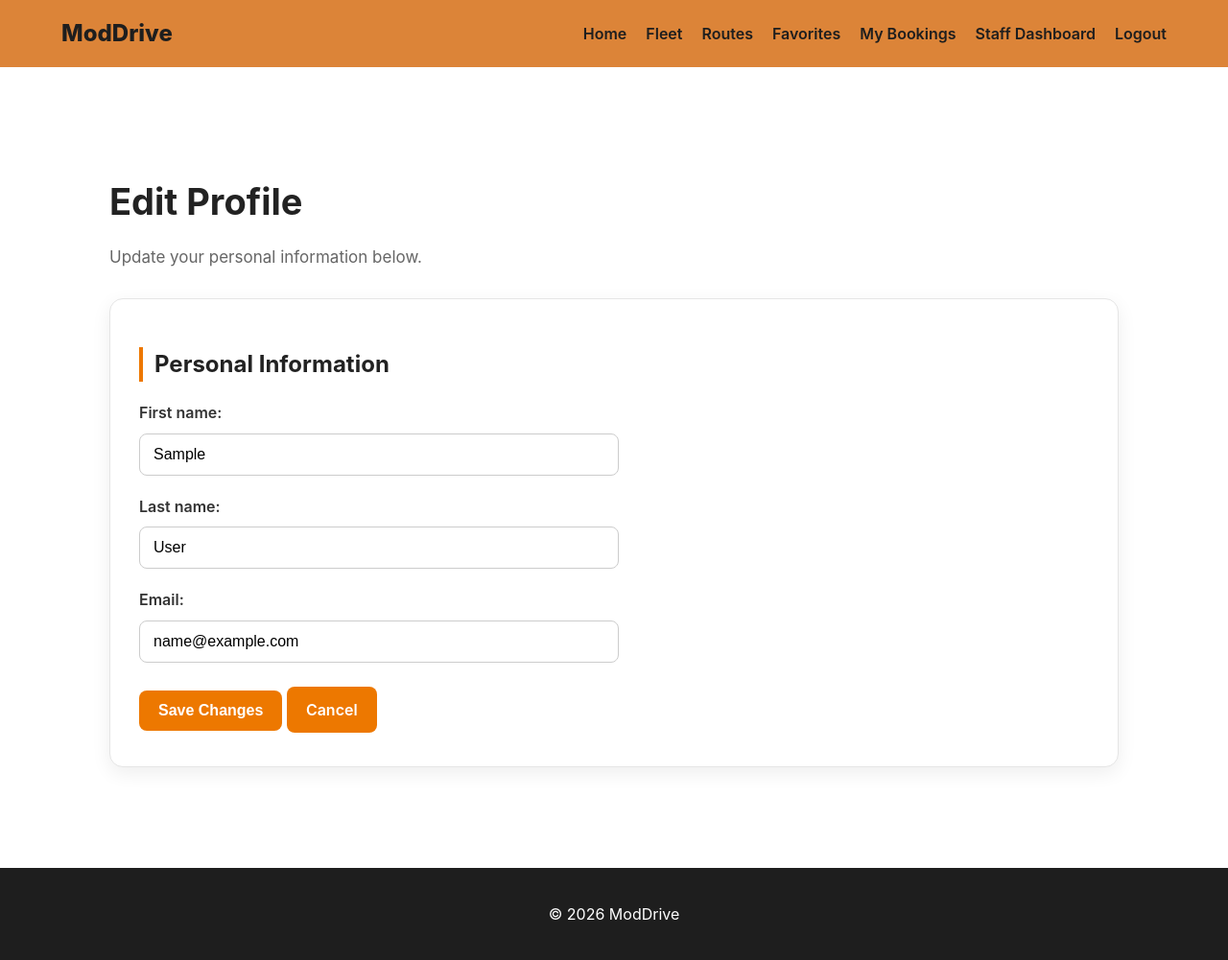
After one commit to manasnp/Moddrive, a Django app: page /accounts/edit-profile/ in a window 1280 px wide. The commit adds this page. Shown: the whole page at 96% size. Run offline with Django 4.2, Linux system fonts and the light colour scheme; the visitor is signed in with stand-in values (Sample User, id 1); parts of the project's set-up code (start-up, migrations or seed data) failed here and were passed over.

Commit message:
Add account profile and edit profile functionality

```diff
--- a/accounts/forms.py
+++ b/accounts/forms.py
@@ -76,3 +76,26 @@ class RegistrationForm(UserCreationForm):
             )
 
         return full_name
+
+
+
+class EditProfileForm(forms.ModelForm):
+    first_name = forms.CharField(max_length=150, required=True)
+    last_name = forms.CharField(max_length=150, required=True)
+    email = forms.EmailField(required=True)
+
+    class Meta:
+        model = User
+        fields = ("first_name", "last_name", "email")
+
+    def clean_email(self):
+        email = self.cleaned_data["email"].strip().lower()
+
+        if User.objects.filter(email__iexact=email).exclude(
+            pk=self.instance.pk
+        ).exists():
+            raise forms.ValidationError(
+                "This email address is already in use."
+            )
+
+        return email
--- a/accounts/urls.py
+++ b/accounts/urls.py
@@ -6,5 +6,7 @@ app_name = "accounts"
 urlpatterns = [
     path("register/", views.register, name="register"),
     path("login/", views.user_login, name="login"),
-    path("logout/",views.user_logout, name="logout")
+    path("logout/", views.user_logout, name="logout"),
+    path("profile/", views.profile, name="profile"),
+    path("edit-profile/", views.edit_profile, name="edit_profile"),
 ]
--- a/accounts/views.py
+++ b/accounts/views.py
@@ -1,11 +1,14 @@
+
+from django.contrib.auth.decorators import login_required, user_passes_test
 from django.contrib.auth.models import Group
 from django.shortcuts import render, redirect
 from django.contrib.auth import login, logout, authenticate
 from django.views.decorators.http import require_POST
-from .forms import RegistrationForm
-from django.contrib.auth.decorators import user_passes_test
 
-# Create your account views here.
+from .forms import RegistrationForm, EditProfileForm
+
+
+# Register a new user
 def register(request):
     if request.method == "POST":
         form = RegistrationForm(request.POST)
@@ -14,37 +17,87 @@ def register(request):
             user = form.save()
             customer_group = Group.objects.get(name="Customer")
             user.groups.add(customer_group)
-            login(request,user)
-            return redirect("home")  # Redirect to the home page after successful registration
+            login(request, user)
+            return redirect("home")
     else:
         form = RegistrationForm()
 
     return render(request, "accounts/register.html", {"form": form})
 
+
+# Login
 def user_login(request):
     error_message = None
+
     if request.method == "POST":
         email = request.POST.get("email")
         password = request.POST.get("password")
+
         user = authenticate(username=email, password=password)
+
         if user is not None:
             login(request, user)
             return redirect("home")
-
         else:
             error_message = "Invalid email or password."
 
-    return render(request, "accounts/login.html", {"error_message": error_message})
+    return render(
+        request,
+        "accounts/login.html",
+        {"error_message": error_message}
+    )
 
+
+# Logout
 @require_POST
 def user_logout(request):
     logout(request)
     return redirect("home")
 
+
+# Staff permissions
 def is_booking_staff(user):
-    return user.is_authenticated and user.has_perm("bookings.change_booking")
+    return user.is_authenticated and user.has_perm(
+        "bookings.change_booking"
+    )
+
+
 booking_staff_required = user_passes_test(is_booking_staff)
 
+
 def is_fleet_manager(user):
-    return user.is_authenticated and user.has_perm("fleet.change_vehicle")
+    return user.is_authenticated and user.has_perm(
+        "fleet.change_vehicle"
+    )
+
+
 fleet_manager_required = user_passes_test(is_fleet_manager)
+
+
+# Profile page
+@login_required
+def profile(request):
+    return render(request, "accounts/profile.html")
+
+
+# Edit Profile page
+@login_required
+def edit_profile(request):
+    if request.method == "POST":
+        form = EditProfileForm(
+            request.POST,
+            instance=request.user
+        )
+
+        if form.is_valid():
+            form.save()
+            return redirect("accounts:profile")
+
+    else:
+        form = EditProfileForm(instance=request.user)
+
+    return render(
+        request,
+        "accounts/edit_profile.html",
+        {"form": form}
+    )
--- a/static/css/styles.css
+++ b/static/css/styles.css
@@ -2352,3 +2352,121 @@ img {
         width: 100%;
     }
 }
+
+/* MODDRIVE PROFILE PAGE */
+
+.profile-page {
+    max-width: 1100px;
+    margin: 50px auto;
+    padding: 30px 24px;
+}
+
+.profile-page h1 {
+    font-size: 38px;
+    color: #222;
+    margin-bottom: 12px;
+}
+
+.profile-page > p {
+    color: #666;
+    font-size: 17px;
+    margin-bottom: 30px;
+}
+
+.profile-card {
+    background: #ffffff;
+    padding: 30px;
+    margin-bottom: 25px;
+    border-radius: 14px;
+    border: 1px solid #e5e5e5;
+    box-shadow: 0 6px 20px rgba(0, 0, 0, 0.07);
+}
+
+.profile-card h2 {
+    color: #222;
+    font-size: 24px;
+    margin-bottom: 20px;
+    border-left: 4px solid #ed7800;
+    padding-left: 12px;
+}
+
+.profile-card p {
+    margin-bottom: 15px;
+    color: #444;
+    line-height: 1.6;
+}
+
+.profile-card a {
+    display: inline-block;
+    background: #ed7800;
+    color: white;
+    padding: 12px 20px;
+    border-radius: 8px;
+    text-decoration: none;
+    font-weight: 600;
+    margin: 5px 0;
+}
+
+.profile-card a:hover {
+    background: #c96200;
+}
+
+@media (max-width: 650px) {
+    .profile-page {
+        margin: 20px auto;
+        padding: 20px 15px;
+    }
+
+    .profile-page h1 {
+        font-size: 30px;
+    }
+
+    .profile-card {
+        padding: 20px;
+    }
+}
+
+/* EDIT PROFILE FORM */
+
+.profile-card form p {
+    display: flex;
+    flex-direction: column;
+    gap: 8px;
+    margin-bottom: 20px;
+}
+
+.profile-card form label {
+    font-weight: 600;
+    color: #333;
+}
+
+.profile-card form input {
+    width: 100%;
+    max-width: 500px;
+    padding: 12px 14px;
+    border: 1px solid #ccc;
+    border-radius: 8px;
+    font-size: 16px;
+    box-sizing: border-box;
+}
+
+.profile-card form input:focus {
+    outline: none;
+    border-color: #ed7800;
+    box-shadow: 0 0 0 3px rgba(237, 120, 0, 0.15);
+}
+
+.profile-save-button {
+    background: #ed7800;
+    color: white;
+    padding: 12px 20px;
+    border: none;
+    border-radius: 8px;
+    font-size: 16px;
+    font-weight: 600;
+    cursor: pointer;
+}
+
+.profile-save-button:hover {
+    background: #c96200;
+}
--- /dev/null
+++ b/templates/accounts/edit_profile.html
@@ -0,0 +1,30 @@
+{% extends "base.html" %}
+
+{% block title %}Edit Profile | ModDrive{% endblock %}
+
+{% block content %}
+<section class="profile-page">
+
+    <h1>Edit Profile</h1>
+    <p>Update your personal information below.</p>
+
+    <div class="profile-card">
+        <h2>Personal Information</h2>
+
+        <form method="POST">
+            {% csrf_token %}
+
+            {{ form.as_p }}
+
+            <button type="submit" class="profile-save-button">
+                Save Changes
+            </button>
+
+            <a href="{% url 'accounts:profile' %}">
+                Cancel
+            </a>
+        </form>
+    </div>
+
+</section>
+{% endblock %}
```
Also changed, not shown: templates/accounts/profile.html (added, +44 -0 lines).
